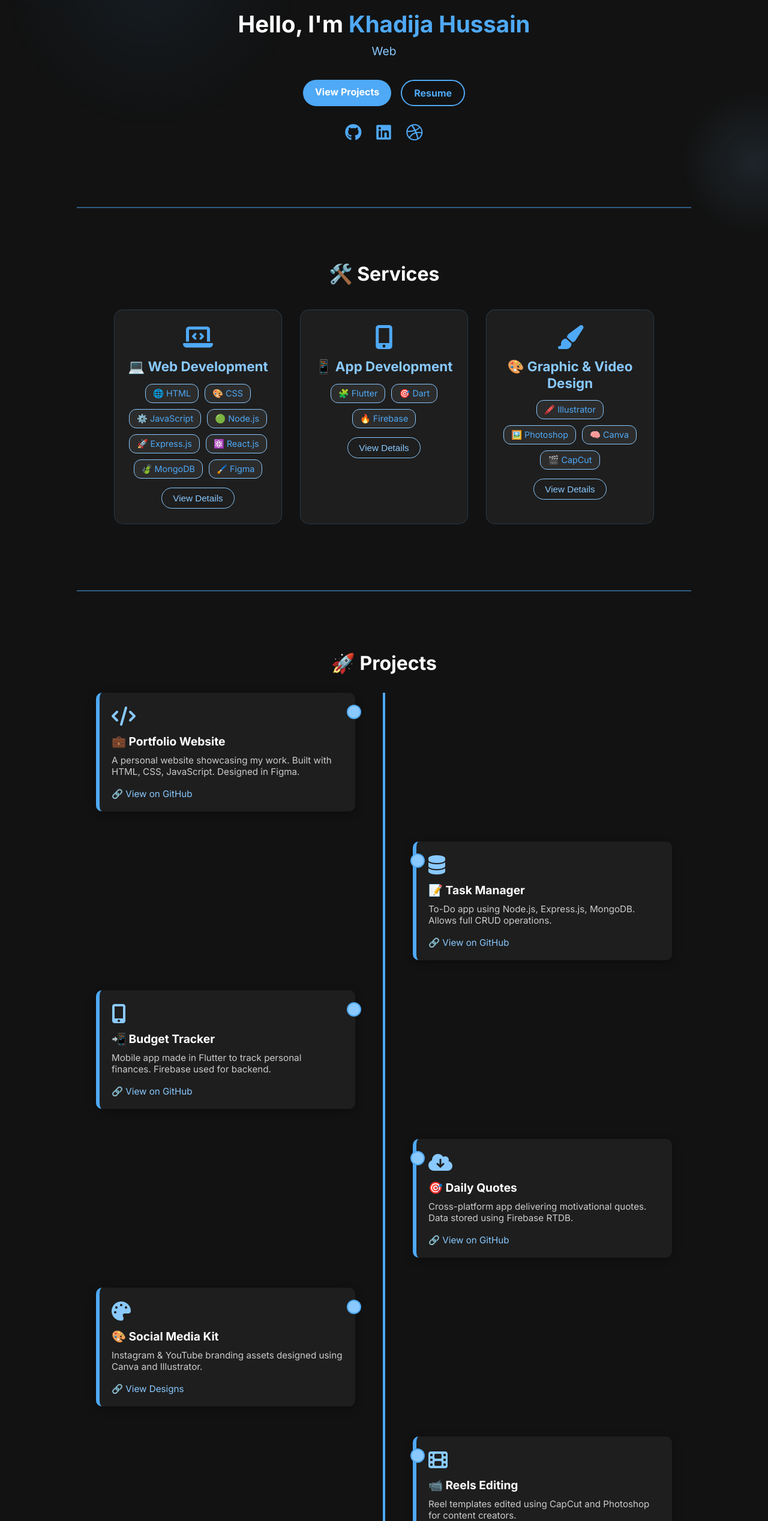
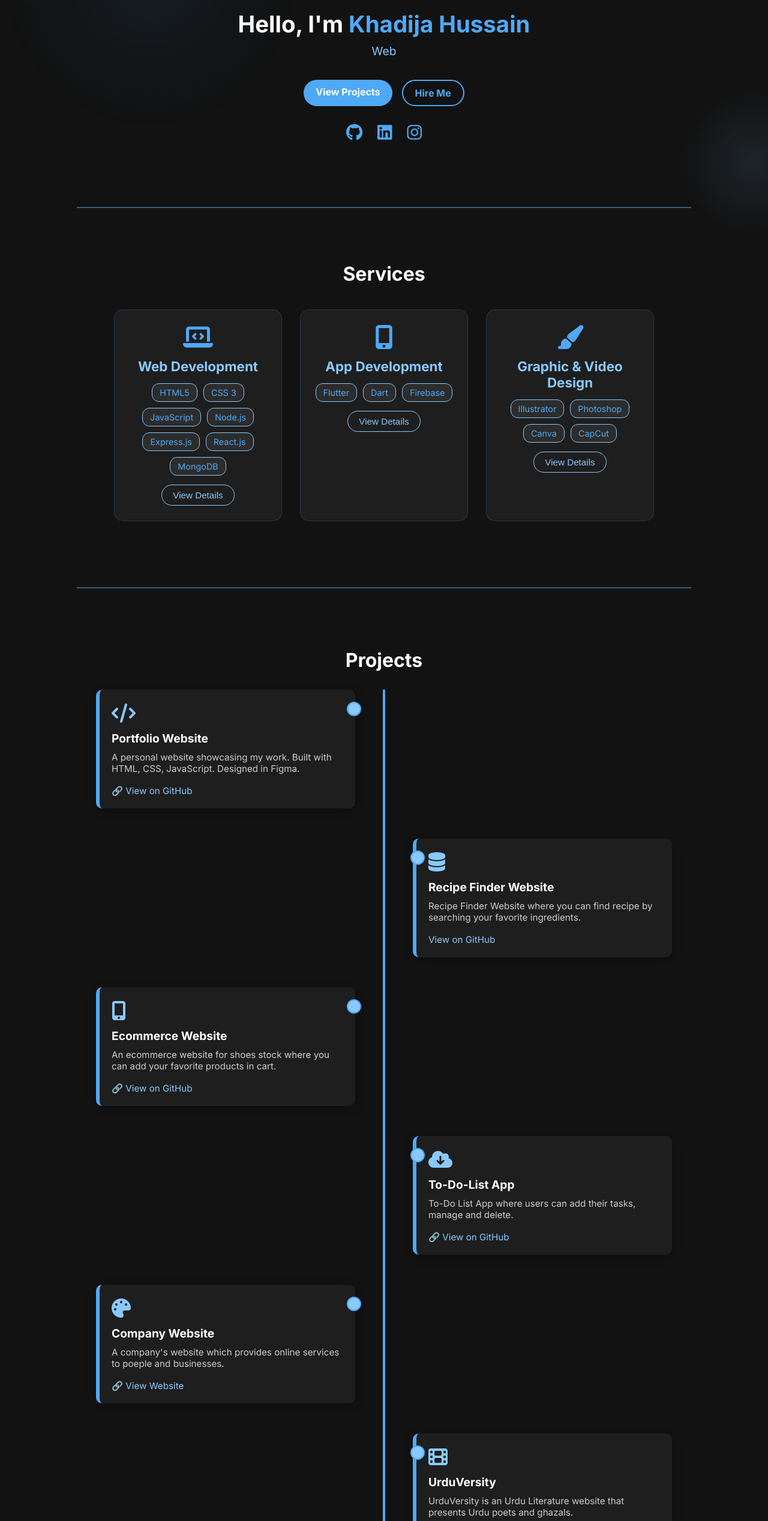
Before and after one commit to khadijahussain11/my-portfolio, a plain HTML site: page index.html in a window 1280 px wide. Shown: the part 264-2800 px from the top of the page at 60% size. Drawn offline with nearby package versions, Linux system fonts and the light colour scheme.

Commit message:
Update index.html

```diff
--- a/index.html
+++ b/index.html
@@ -2,23 +2,28 @@
 <html lang="en">
   <head>
     <meta charset="UTF-8" />
-  <meta name="viewport" content="width=device-width, initial-scale=1.0"/>
+    <meta name="viewport" content="width=device-width, initial-scale=1.0" />
     <title>Khadija Hussain | Portfolio</title>
 
     <!-- AOS (Animate On Scroll) Library -->
-  <link href="https://unpkg.com/aos@2.3.4/dist/aos.css" rel="stylesheet">
+    <link href="https://unpkg.com/aos@2.3.4/dist/aos.css" rel="stylesheet" />
 
     <!-- Font Awesome -->
-  <link rel="stylesheet" href="https://cdnjs.cloudflare.com/ajax/libs/font-awesome/6.5.1/css/all.min.css" />
+    <link
+      rel="stylesheet"
+      href="https://cdnjs.cloudflare.com/ajax/libs/font-awesome/6.5.1/css/all.min.css"
+    />
 
     <!-- Google Fonts -->
-  <link href="https://fonts.googleapis.com/css2?family=Inter:wght@400;700&display=swap" rel="stylesheet">
+    <link
+      href="https://fonts.googleapis.com/css2?family=Inter:wght@400;700&display=swap"
+      rel="stylesheet"
+    />
 
     <!-- Stylesheet -->
     <link rel="stylesheet" href="style.css" />
   </head>
   <body>
-
     <!-- NAVBAR -->
     <nav class="navbar">
       <div class="menu-toggle" id="menu-toggle">
@@ -46,13 +51,27 @@
 
       <div class="hero-buttons">
         <a href="#projects" class="btn primary">View Projects</a>
-      <a href="assets/resume.pdf" class="btn secondary" download>Resume</a>
+        <a
+          href="https://www.upwork.com/freelancers/~01e00f1c9e7ea64a41?mp_source=share"
+          class="btn secondary"
+          >Hire Me</a
+        >
       </div>
 
       <div class="hero-socials">
-      <a href="#" target="_blank"><i class="fab fa-github icon"></i></a>
-      <a href="#" target="_blank"><i class="fab fa-linkedin icon"></i></a>
-      <a href="#" target="_blank"><i class="fab fa-dribbble icon"></i></a>
+        <a href="https://github.com/khadijahussain11" target="_blank"
+          ><i class="fab fa-github icon"></i
+        ></a>
+        <a
+          href="https://www.linkedin.com/in/khadija-hussain-213768366/"
+          target="_blank"
+          ><i class="fab fa-linkedin icon"></i
+        ></a>
+        <a
+          href="https://www.instagram.com/ambiti_ouszone?igsh=YXloZWJjbWJjM2Fs"
+          target="_blank"
+          ><i class="fab fa-instagram icon"></i
+        ></a>
       </div>
     </section>
 
@@ -62,51 +81,54 @@
     <!-- SERVICES SECTION -->
 
     <section class="services" id="services">
-    <h2 class="section-title animate-title" data-aos="fade-up">🛠️ Services</h2>
+      <h2 class="section-title animate-title" data-aos="fade-up">Services</h2>
       <div class="services-container">
-
         <!-- Web Development Card -->
         <div class="service-card" data-aos="zoom-in" data-aos-delay="100">
           <i class="fas fa-laptop-code service-icon"></i>
-        <h3>💻 Web Development</h3>
+          <h3>Web Development</h3>
           <div class="tech-tags">
-          <span class="tech">🌐 HTML</span>
-          <span class="tech">🎨 CSS</span>
-          <span class="tech">⚙️ JavaScript</span>
-          <span class="tech">🟢 Node.js</span>
-          <span class="tech">🚀 Express.js</span>
-          <span class="tech">⚛️ React.js</span>
-          <span class="tech">🍃 MongoDB</span>
-          <span class="tech">🖌️ Figma</span>
+            <span class="tech">HTML5</span>
+            <span class="tech">CSS 3</span>
+            <span class="tech">JavaScript</span>
+            <span class="tech">Node.js</span>
+            <span class="tech">Express.js</span>
+            <span class="tech">React.js</span>
+            <span class="tech">MongoDB</span>
           </div>
-        <button class="view-details-btn" data-modal="modal-web">View Details</button>
+          <button class="view-details-btn" data-modal="modal-web">
+            View Details
+          </button>
         </div>
 
         <!-- App Development Card -->
         <div class="service-card" data-aos="zoom-in" data-aos-delay="200">
           <i class="fas fa-mobile-alt service-icon"></i>
-        <h3>📱 App Development</h3>
+          <h3>App Development</h3>
           <div class="tech-tags">
-          <span class="tech">🧩 Flutter</span>
-          <span class="tech">🎯 Dart</span>
-          <span class="tech">🔥 Firebase</span>
+            <span class="tech">Flutter</span>
+            <span class="tech">Dart</span>
+            <span class="tech">Firebase</span>
           </div>
-        <button class="view-details-btn" data-modal="modal-app">View Details</button>
+          <button class="view-details-btn" data-modal="modal-app">
+            View Details
+          </button>
         </div>
 
         <!-- Graphic Design Card -->
         <div class="service-card" data-aos="zoom-in" data-aos-delay="300">
           <i class="fas fa-paint-brush service-icon"></i>
-        <h3>🎨 Graphic & Video Design</h3>
+          <h3>Graphic & Video Design</h3>
           <div class="tech-tags">
-          <span class="tech">🖍️ Illustrator</span>
-          <span class="tech">🖼️ Photoshop</span>
-          <span class="tech">🧠 Canva</span>
-          <span class="tech">🎬 CapCut</span>
+            <span class="tech">Illustrator</span>
+            <span class="tech">Photoshop</span>
+            <span class="tech">Canva</span>
+            <span class="tech">CapCut</span>
           </div>
-        <button class="view-details-btn" data-modal="modal-design">View Details</button>
+          <button class="view-details-btn" data-modal="modal-design">
+            View Details
+          </button>
         </div>
-
       </div>
     </section>
 
@@ -114,127 +136,192 @@
     <div class="modal-overlay" id="modal-web">
       <div class="modal-content">
         <span class="close-btn">&times;</span>
-      <h2>💻 Web Development</h2>
-      <p>Building responsive, scalable web apps using HTML, CSS, JS, Node.js, Express, MongoDB, and React.js. UI design is done in Figma.</p>
+        <h2>Web Development</h2>
+        <p>
+          Building responsive, scalable web apps using HTML, CSS, JS, Node.js,
+          Express, MongoDB, and React.js. UI design is done in Figma.
+        </p>
       </div>
     </div>
 
     <div class="modal-overlay" id="modal-app">
       <div class="modal-content">
         <span class="close-btn">&times;</span>
-      <h2>📱 App Development</h2>
-      <p>Creating beautiful mobile apps using Flutter & Dart with Firebase as backend for seamless authentication & data.</p>
+        <h2>App Development</h2>
+        <p>
+          Creating beautiful mobile apps using Flutter & Dart with Firebase as
+          backend for seamless authentication & data.
+        </p>
       </div>
     </div>
 
     <div class="modal-overlay" id="modal-design">
       <div class="modal-content">
         <span class="close-btn">&times;</span>
-      <h2>🎨 Graphic & Video Design</h2>
-      <p>Expertise in Adobe Illustrator, Photoshop, Canva, and CapCut for designing creative assets, social media content, and reels.</p>
+        <h2>Graphic & Video Design</h2>
+        <p>
+          Expertise in Adobe Illustrator, Photoshop, Canva, and CapCut for
+          designing creative assets, social media content, and reels.
+        </p>
       </div>
     </div>
 
-
     <!---- project section-->
     <!-- Divider -->
-<hr class="section-divider">
+    <hr class="section-divider" />
 
     <!-- Projects Section -->
     <section id="projects">
-  <h2 class="section-title animate-title" data-aos="fade-up" id="project-heading">🚀 Projects</h2>
+      <h2
+        class="section-title animate-title"
+        data-aos="fade-up"
+        id="project-heading"
+      >
+        Projects
+      </h2>
 
       <div class="timeline">
-
         <!-- Project 1: Web -->
         <div class="timeline-block left" data-aos="fade-right">
           <div class="timeline-icon"><i class="fas fa-code"></i></div>
-      <h3>💼 Portfolio Website</h3>
-      <p>A personal website showcasing my work. Built with HTML, CSS, JavaScript. Designed in Figma.</p>
-      <a href="#">🔗 View on GitHub</a>
+          <h3>Portfolio Website</h3>
+          <p>
+            A personal website showcasing my work. Built with HTML, CSS,
+            JavaScript. Designed in Figma.
+          </p>
+          <a href="https://khadijahussain11.github.io/my-portfolio/"
+            >🔗 View on GitHub</a
+          >
         </div>
 
         <!-- Project 2: Web -->
         <div class="timeline-block right" data-aos="fade-left">
           <div class="timeline-icon"><i class="fas fa-database"></i></div>
-      <h3>📝 Task Manager</h3>
-      <p>To-Do app using Node.js, Express.js, MongoDB. Allows full CRUD operations.</p>
-      <a href="#">🔗 View on GitHub</a>
+          <h3>Recipe Finder Website</h3>
+          <p>
+            Recipe Finder Website where you can find recipe by searching your
+            favorite ingredients.
+          </p>
+          <a
+            href="https://khadijahussain11.github.io/tastytrack-recipes-finder-app/"
+            >View on GitHub</a
+          >
         </div>
 
         <!-- Project 3: App -->
         <div class="timeline-block left" data-aos="fade-right">
           <div class="timeline-icon"><i class="fas fa-mobile-alt"></i></div>
-      <h3>📲 Budget Tracker</h3>
-      <p>Mobile app made in Flutter to track personal finances. Firebase used for backend.</p>
-      <a href="#">🔗 View on GitHub</a>
+          <h3>Ecommerce Website</h3>
+          <p>
+            An ecommerce website for shoes stock where you can add your favorite
+            products in cart.
+          </p>
+          <a
+            href="https://khadijahussain11.github.io/shoeverse-e-commerce-website/"
+            >🔗 View on GitHub</a
+          >
         </div>
 
         <!-- Project 4: App -->
         <div class="timeline-block right" data-aos="fade-left">
-      <div class="timeline-icon"><i class="fas fa-cloud-download-alt"></i></div>
-      <h3>🎯 Daily Quotes</h3>
-      <p>Cross-platform app delivering motivational quotes. Data stored using Firebase RTDB.</p>
-      <a href="#">🔗 View on GitHub</a>
+          <div class="timeline-icon">
+            <i class="fas fa-cloud-download-alt"></i>
+          </div>
+          <h3>To-Do-List App</h3>
+          <p>
+            To-Do List App where users can add their tasks, manage and delete.
+          </p>
+          <a href="https://github.com/khadijahussain11/To-Do-List-App"
+            >🔗 View on GitHub</a
+          >
         </div>
 
         <!-- Project 5: Graphic -->
         <div class="timeline-block left" data-aos="fade-right">
           <div class="timeline-icon"><i class="fas fa-palette"></i></div>
-      <h3>🎨 Social Media Kit</h3>
-      <p>Instagram & YouTube branding assets designed using Canva and Illustrator.</p>
-      <a href="#">🔗 View Designs</a>
+          <h3>Company Website</h3>
+          <p>
+            A company's website which provides online services to poeple and
+            businesses.
+          </p>
+          <a href="https://eflex-frontend.vercel.app/">🔗 View Website</a>
         </div>
 
         <!-- Project 6: Graphic -->
         <div class="timeline-block right" data-aos="fade-left">
           <div class="timeline-icon"><i class="fas fa-film"></i></div>
-      <h3>📹 Reels Editing</h3>
-      <p>Reel templates edited using CapCut and Photoshop for content creators.</p>
-      <a href="#">🔗 View Showcase</a>
+          <h3>UrduVersity</h3>
+          <p>
+            UrduVersity is an Urdu Literature website that presents Urdu poets
+            and ghazals.
+          </p>
+          <a
+            href="https://github.com/khadijahussain11/UrduVersity---Urdu-Literature"
+            >🔗 View Showcase</a
+          >
         </div>
 
         <div class="timeline-block left" data-aos="fade-left">
           <div class="timeline-icon"><i class="fas fa-calendar-check"></i></div>
-  <h3>📆 Habit Tracker</h3>
-  <p>Flutter-based app to track daily habits and routines. Integrated with Firebase Authentication.</p>
-  <a href="#">🔗 View on GitHub</a>
+          <h3>Weather Finder Mini App</h3>
+          <p>
+            Weather finder website where you can find any city's temperature by
+            searching.
+          </p>
+          <a href="https://github.com/khadijahussain11/real-time-weather-app"
+            >🔗 View on GitHub</a
+          >
         </div>
 
         <div class="timeline-block right" data-aos="fade-right">
           <div class="timeline-icon"><i class="fas fa-bullhorn"></i></div>
-  <h3>📢 Marketing Banners</h3>
-  <p>Designed high-converting ad banners for campaigns using Canva and Photoshop.</p>
-  <a href="#">🔗 View Designs</a>
+          <h3>QR Code Generator</h3>
+          <p>
+            A QR code Generator which generate the qr code of any text you
+            enter.
+          </p>
+          <a href="https://github.com/khadijahussain11/qr-code-maker-web-app"
+            >🔗 View Designs</a
+          >
         </div>
-
       </div>
     </section>
-
-
 
     <hr class="section-divider" />
 
     <!-- CONTACT SECTION -->
     <section class="contact" id="contact">
-  <h2 class="section-title animate-title" data-aos="fade-up">📬 Get in Touch</h2>
+      <h2 class="section-title animate-title" data-aos="fade-up">
+        📬 Get in Touch
+      </h2>
 
       <div class="contact-container">
         <div class="contact-columns">
-
           <!-- Contact Info -->
           <div class="contact-info" data-aos="fade-right">
             <h3>📍 Location</h3>
             <p>Karachi, Pakistan</p>
 
             <h3>📧 Email</h3>
-        <p><a href="mailto:yourname@example.com">yourname@example.com</a></p>
+            <p>
+              <a href="mailto:yourname@example.com">yourname@example.com</a>
+            </p>
 
             <h3>🔗 Socials</h3>
             <div class="contact-socials">
-          <a href="#" target="_blank"><i class="fab fa-github"></i></a>
-          <a href="#" target="_blank"><i class="fab fa-linkedin"></i></a>
-          <a href="#" target="_blank"><i class="fab fa-dribbble"></i></a>
+              <a href="https://github.com/khadijahussain11" target="_blank"
+                ><i class="fab fa-github icon"></i
+              ></a>
+              <a
+                href="https://www.linkedin.com/in/khadija-hussain-213768366/"
+                target="_blank"
+                ><i class="fab fa-linkedin icon"></i
+              ></a>
+              <a
+                href="https://www.instagram.com/ambiti_ouszone?igsh=YXloZWJjbWJjM2Fs"
+                target="_blank"
+                ><i class="fab fa-instagram icon"></i
+              ></a>
             </div>
           </div>
 
@@ -244,27 +331,42 @@
           <!-- Contact Form -->
           <form class="contact-form" id="contact-form" data-aos="fade-left">
             <label for="name">👤 Name</label>
-        <input type="text" id="name" name="name" required placeholder="Enter your name" />
+            <input
+              type="text"
+              id="name"
+              name="name"
+              required
+              placeholder="Enter your name"
+            />
 
             <label for="email">📧 Email</label>
-        <input type="email" id="email" name="email" required placeholder="Enter your email" />
+            <input
+              type="email"
+              id="email"
+              name="email"
+              required
+              placeholder="Enter your email"
+            />
 
             <label for="message">💬 Message</label>
-        <textarea id="message" name="message" rows="5" required placeholder="Write your message here..."></textarea>
+            <textarea
+              id="message"
+              name="message"
+              rows="5"
+              required
+              placeholder="Write your message here..."
+            ></textarea>
 
             <button type="submit" class="btn primary">📨 Send Message</button>
             <p id="form-msg" class="form-message"></p>
           </form>
-
         </div>
       </div>
     </section>
 
-
     <!-- FOOTER -->
     <footer class="footer">
       <div class="footer-container">
-
         <!-- Logo & Back to Top -->
         <div class="footer-logo" onclick="scrollToTop()">
           <span class="logo-text">KH</span>
@@ -286,12 +388,21 @@
         <div class="footer-socials">
           <h4>Connect</h4>
           <div class="social-icons">
-        <a href="#" target="_blank"><i class="fab fa-github"></i></a>
-        <a href="#" target="_blank"><i class="fab fa-linkedin"></i></a>
-        <a href="#" target="_blank"><i class="fab fa-dribbble"></i></a>
+            <a href="https://github.com/khadijahussain11" target="_blank"
+              ><i class="fab fa-github icon"></i
+            ></a>
+            <a
+              href="https://www.linkedin.com/in/khadija-hussain-213768366/"
+              target="_blank"
+              ><i class="fab fa-linkedin icon"></i
+            ></a>
+            <a
+              href="https://www.instagram.com/ambiti_ouszone?igsh=YXloZWJjbWJjM2Fs"
+              target="_blank"
+              ><i class="fab fa-instagram icon"></i
+            ></a>
           </div>
         </div>
-
       </div>
 
       <div class="footer-bottom">
@@ -301,8 +412,6 @@
 
     <!-- Scroll Progress Bar -->
     <div class="scroll-progress"></div>
-
-
 
     <!-- AOS Animation -->
     <script src="https://unpkg.com/aos@2.3.4/dist/aos.js"></script>
```
Lines whose indentation alone changed are shown as unchanged.
